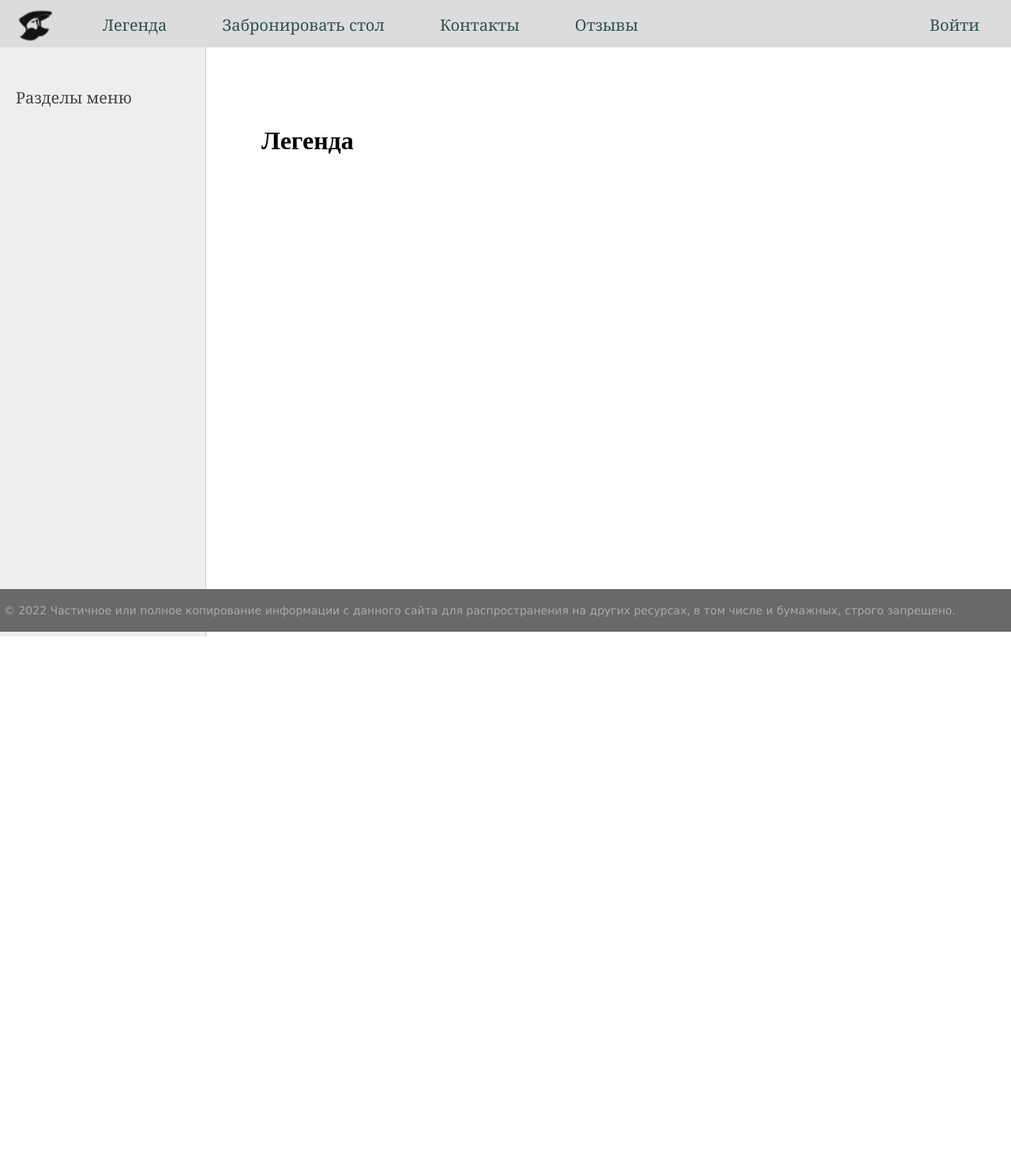
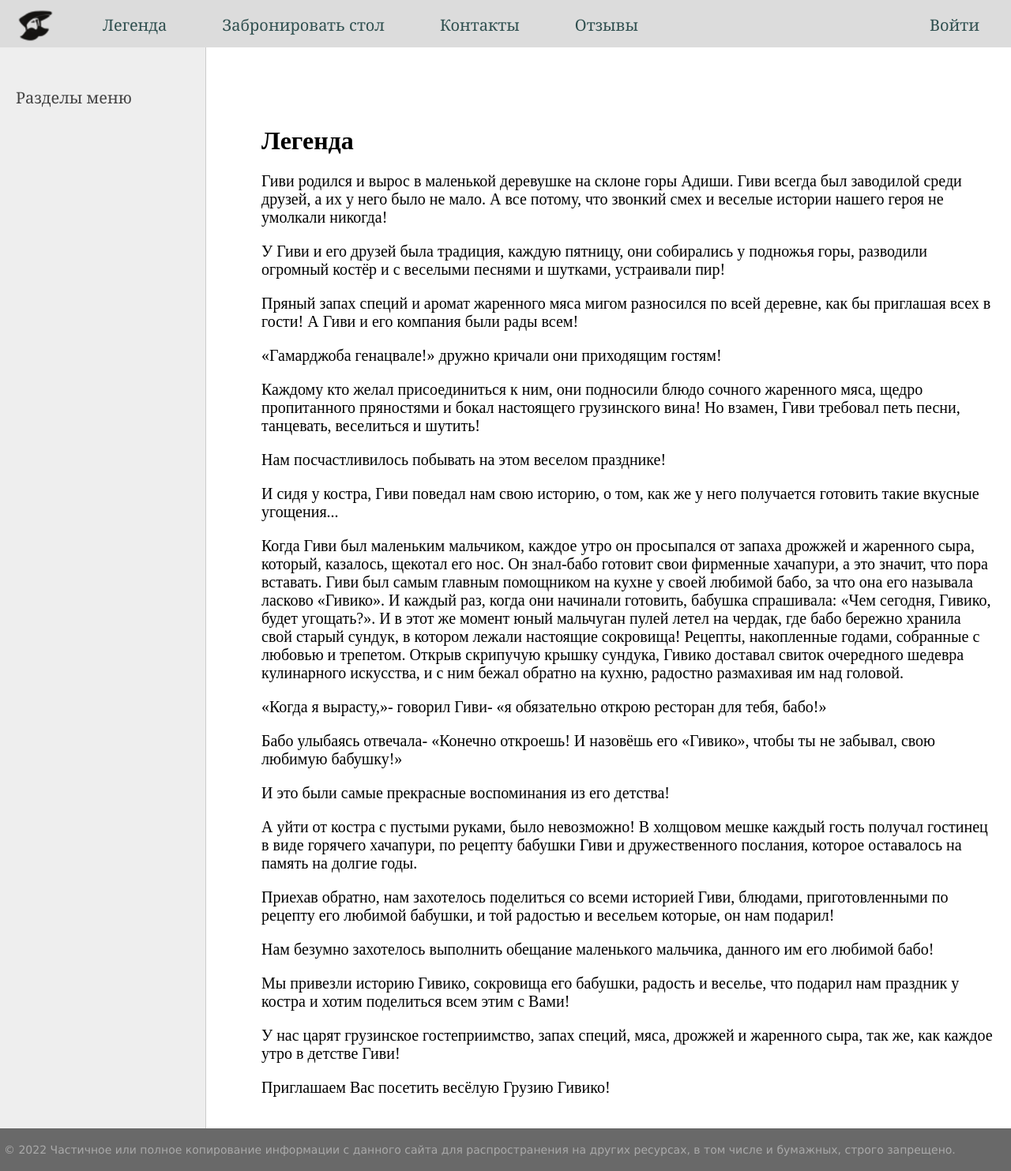
Before and after one commit to Fenomen377/restaurant, a Django app: page /legends/ in a window 1280 px wide. Shown: the whole page at 79% size. Before the commit the page ends 806 px from the top, so only its background shows below. Run offline with Django 4.2, Linux system fonts and the light colour scheme; data that the repository does not hold is empty.

Commit message:
update views and templates

```diff
--- a/menu/templates/menu/legends.html
+++ b/menu/templates/menu/legends.html
@@ -2,13 +2,37 @@
 
 {% block content %}
 <h1>{{ title }}</h1>
-<ul>
-{% for p in posts %}
-    <li>
-        <h2>{{ title }}</h2>
-        <p></p>
-        <hr>
-    </li>
-{% endfor %}
-</ul>
+    <p>Гиви родился и вырос в маленькой деревушке на склоне горы Адиши. Гиви всегда был заводилой среди друзей, а их у него было не мало. А все потому, что звонкий смех и веселые истории нашего героя не умолкали никогда!</p>
+
+<p>У Гиви и его друзей была традиция, каждую пятницу, они собирались у подножья горы, разводили огромный костёр и с веселыми песнями и шутками, устраивали пир!</p>
+
+    <p>Пряный запах специй и аромат жаренного мяса мигом разносился по всей деревне, как бы приглашая всех в гости! А Гиви и его компания были рады всем!</p>
+
+    <p>«Гамарджоба генацвале!» дружно кричали они приходящим гостям!</p>
+
+    <p>Каждому кто желал присоединиться к ним, они подносили блюдо сочного жаренного мяса, щедро пропитанного пряностями и бокал настоящего грузинского вина! Но взамен, Гиви требовал петь песни, танцевать, веселиться и шутить!</p>
+
+    <p>Нам посчастливилось побывать на этом веселом празднике!</p>
+
+    <p>И сидя у костра, Гиви поведал нам свою историю, о том, как же у него получается готовить такие вкусные угощения...</p>
+
+    <p>Когда Гиви был маленьким мальчиком, каждое утро он просыпался от запаха дрожжей и жаренного сыра, который, казалось, щекотал его нос. Он знал-бабо готовит свои фирменные хачапури, а это значит, что пора вставать. Гиви был самым главным помощником на кухне у своей любимой бабо, за что она его называла ласково «Гивико». И каждый раз, когда они начинали готовить, бабушка спрашивала: «Чем сегодня, Гивико, будет угощать?». И в этот же момент юный мальчуган пулей летел на чердак, где бабо бережно хранила свой старый сундук, в котором лежали настоящие сокровища! Рецепты, накопленные годами, собранные с любовью и трепетом. Открыв скрипучую крышку сундука, Гивико доставал свиток очередного шедевра кулинарного искусства, и с ним бежал обратно на кухню, радостно размахивая им над головой.</p>
+
+    <p>«Когда я вырасту,»- говорил Гиви- «я обязательно открою ресторан для тебя, бабо!»</p>
+
+    <p>Бабо улыбаясь отвечала- «Конечно откроешь! И назовёшь его «Гивико», чтобы ты не забывал, свою любимую бабушку!»</p>
+
+    <p>И это были самые прекрасные воспоминания из его детства!</p>
+
+    <p>А уйти от костра с пустыми руками, было невозможно! В холщовом мешке каждый гость получал гостинец в виде горячего хачапури, по рецепту бабушки Гиви и дружественного послания, которое оставалось на память на долгие годы.</p>
+
+    <p>Приехав обратно, нам захотелось поделиться со всеми историей Гиви, блюдами, приготовленными по рецепту его любимой бабушки, и той радостью и весельем которые, он нам подарил!</p>
+
+    <p>Нам безумно захотелось выполнить обещание маленького мальчика, данного им его любимой бабо!</p>
+
+    <p>Мы привезли историю Гивико, сокровища его бабушки, радость и веселье, что подарил нам праздник у костра и хотим поделиться всем этим с Вами!</p>
+
+    <p>У нас царят грузинское гостеприимство, запах специй, мяса, дрожжей и жаренного сыра, так же, как каждое утро в детстве Гиви!</p>
+
+<p>Приглашаем Вас посетить весёлую Грузию Гивико!</p>
 {% endblock %}
--- a/menu/views.py
+++ b/menu/views.py
@@ -98,7 +98,11 @@ class ShowPost(DetailView):
 
 
 def auth(request):
-    return render(request, 'menu/oauth.html', {'title': 'Авторизация'})
+    context = {
+        'menu': menu,
+        'title': 'Авторизация'
+    }
+    return render(request, 'menu/oauth.html', context=context)
 
 
 def legends(request):
@@ -126,4 +130,8 @@ def reviews(request):
 
 
 def table_reservation(request):
-    return HttpResponse('Бронирование столика')
+    context = {
+        'menu': menu,
+        'title': 'Бронирование столика'
+    }
+    return render(request, 'menu/table_reservation.html', context=context)
```
Also changed, not shown: menu/templates/menu/contacts.html (+3 -9 lines), menu/templates/menu/oauth.html (+8 -10 lines), menu/templates/menu/table_reservation.html (added, +8 -0 lines), menu/static/menu/images/lvk.png (added), menu/static/menu/images/lvk2.png (added).
